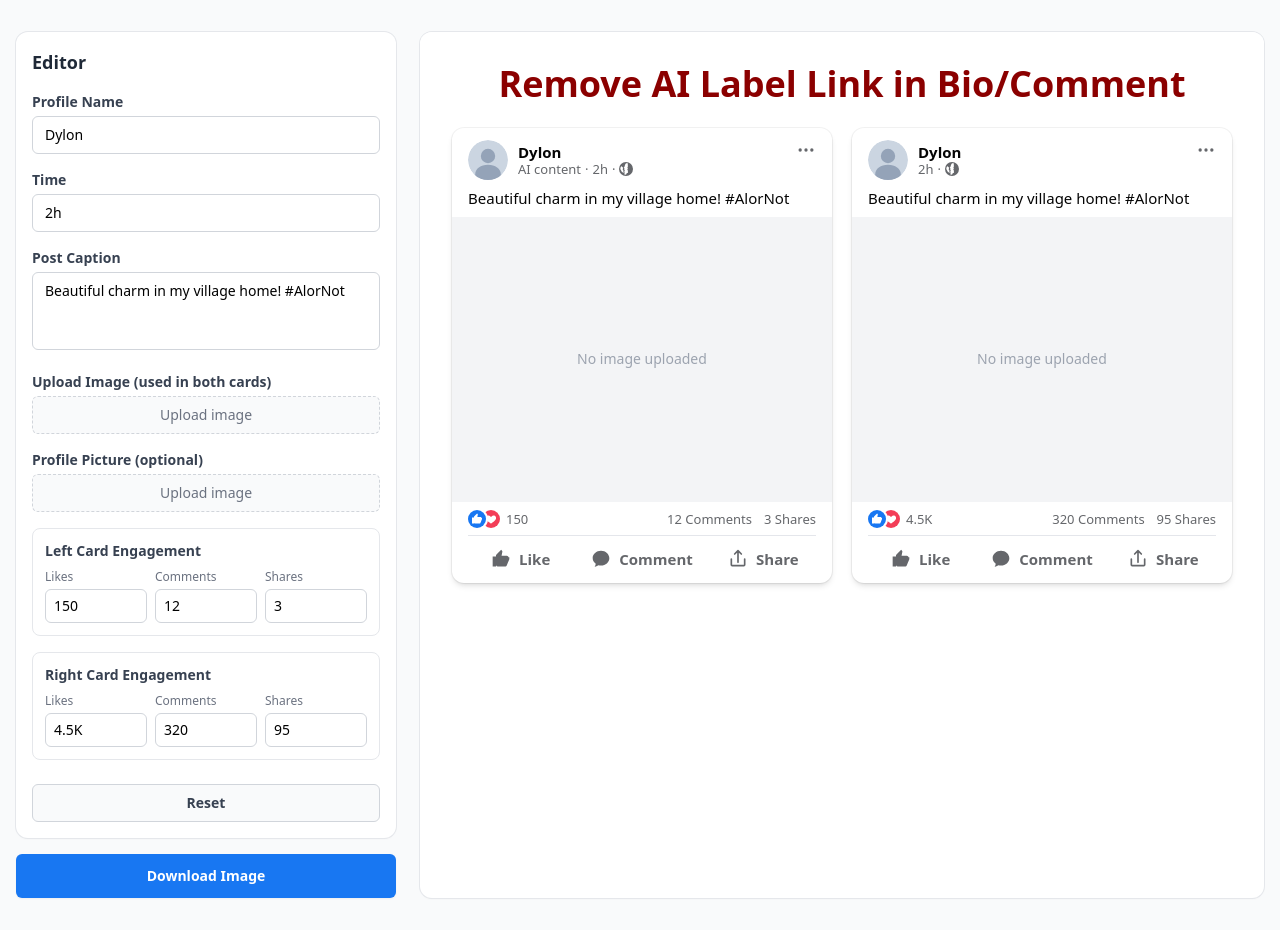
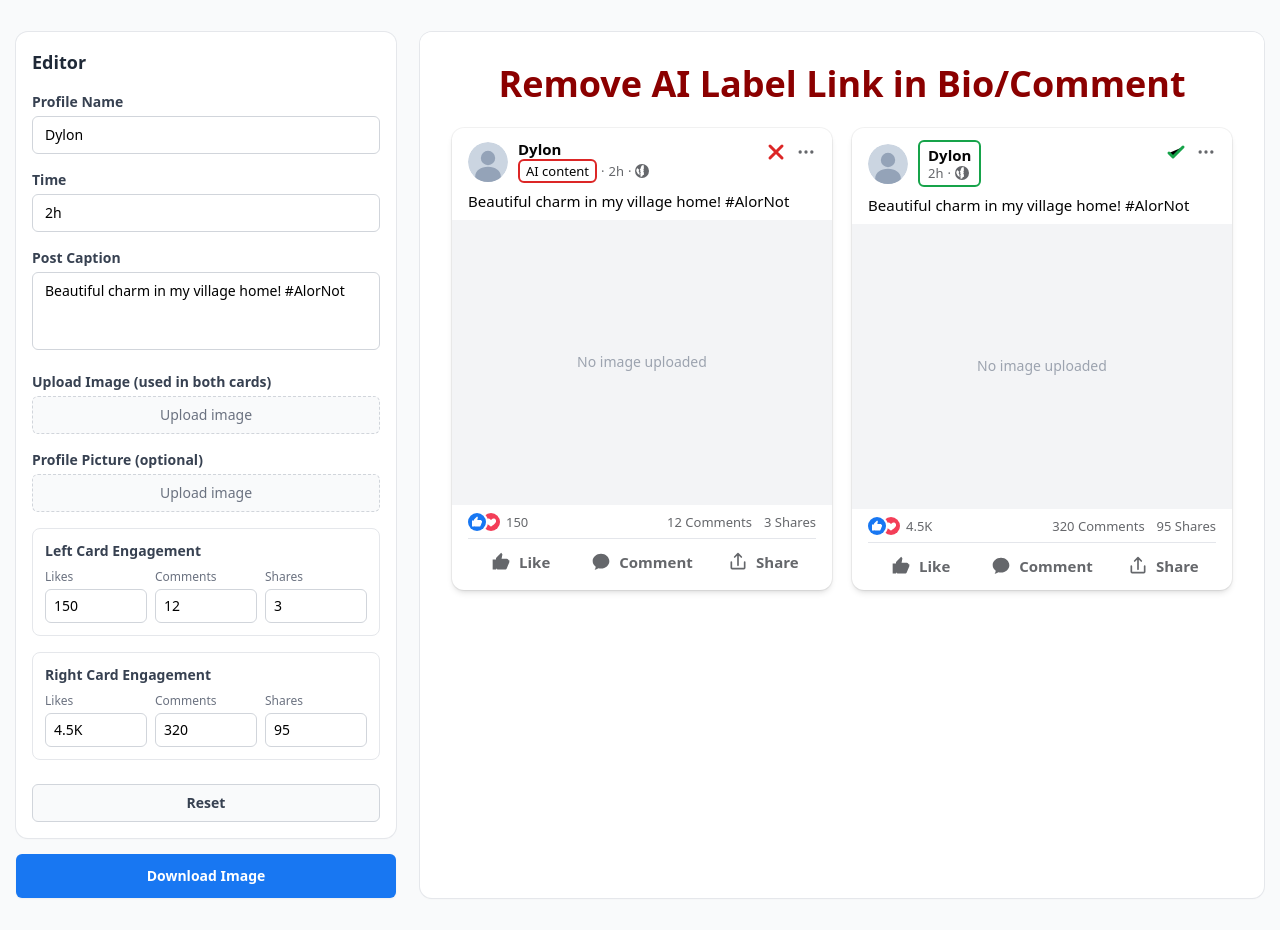
Before and after one commit to ailabelremove/fb-before-after-generator, a Next.js app: page / in a window 1280 px wide. Built offline with nearby package versions, Linux system fonts and the light colour scheme.

Commit message:
Update FacebookPostCard.tsx

```diff
--- a/components/FacebookPostCard.tsx
+++ b/components/FacebookPostCard.tsx
@@ -36,28 +36,40 @@ export default function FacebookPostCard({
               className="object-cover"
             />
           </div>
+
+          {isLeft ? (
             <div className="leading-tight">
               <p className="text-[15px] font-semibold text-[#050505]">{profileName}</p>
               <div className="flex items-center gap-1 text-[13px] text-[#65676B]">
-              {isLeft && (
-                <>
-                  <span>AI content</span>
+                <span className="rounded-md border-2 border-red-600 px-1.5 py-0.5 font-medium text-[#050505]">
+                  AI content
+                </span>
                 <span>·</span>
-                </>
-              )}
                 <span>{time}</span>
                 <span>·</span>
-              <svg viewBox="0 0 16 16" className="h-3.5 w-3.5 fill-[#65676B]">
-                <path d="M8 0a8 8 0 100 16A8 8 0 008 0zM1.5 8a6.47 6.47 0 011.06-3.56c.36.5.94 1.1 1.67 1.34.03.57.2 1.02.5 1.34-.3.28-.5.68-.5 1.13 0 .62.37 1.13.9 1.36-.1.28-.16.6-.16.94 0 .8.34 1.5.87 1.98A6.5 6.5 0 011.5 8zm6.5 6.47a6.49 6.49 0 01-2.23-.4c.4-.4.66-.98.66-1.62 0-.58-.22-1.06-.55-1.42.4-.24.68-.66.68-1.16 0-.5-.28-.92-.68-1.16.2-.24.34-.56.34-.94 0-.66-.42-1.16-1-1.4.5-.3.94-.76 1.16-1.34A6.48 6.48 0 018 1.5c.9 0 1.75.2 2.5.55-.34.4-.56.9-.56 1.45 0 .5.2.95.5 1.28-.5.2-.86.66-.86 1.22 0 .5.3.9.7 1.14-.44.3-.72.8-.72 1.36 0 .6.32 1.12.8 1.4-.14.4-.22.84-.22 1.3 0 .34.04.66.12.97a6.5 6.5 0 01-1.26.3z"/>
-              </svg>
+                <GlobeIcon />
               </div>
             </div>
+          ) : (
+            <div className="rounded-md border-2 border-green-600 px-2 py-1 leading-tight">
+              <p className="text-[15px] font-semibold text-[#050505]">{profileName}</p>
+              <div className="flex items-center gap-1 text-[13px] text-[#65676B]">
+                <span>{time}</span>
+                <span>·</span>
+                <GlobeIcon />
               </div>
-        <svg viewBox="0 0 24 24" className="h-5 w-5 fill-[#65676B]">
+            </div>
+          )}
+        </div>
+
+        <div className="flex items-center gap-2">
+          {isLeft ? <CrossMark /> : <CheckMark />}
+          <svg viewBox="0 0 24 24" className="h-5 w-5 shrink-0 fill-[#65676B]">
             <circle cx="5" cy="12" r="2" />
             <circle cx="12" cy="12" r="2" />
             <circle cx="19" cy="12" r="2" />
           </svg>
+        </div>
       </div>
 
       {/* Caption */}
@@ -116,3 +128,27 @@ export default function FacebookPostCard({
     </div>
   );
 }
+
+function GlobeIcon() {
+  return (
+    <svg viewBox="0 0 16 16" className="h-3.5 w-3.5 shrink-0 fill-[#65676B]">
+      <path d="M8 0a8 8 0 100 16A8 8 0 008 0zM1.5 8a6.47 6.47 0 011.06-3.56c.36.5.94 1.1 1.67 1.34.03.57.2 1.02.5 1.34-.3.28-.5.68-.5 1.13 0 .62.37 1.13.9 1.36-.1.28-.16.6-.16.94 0 .8.34 1.5.87 1.98A6.5 6.5 0 011.5 8zm6.5 6.47a6.49 6.49 0 01-2.23-.4c.4-.4.66-.98.66-1.62 0-.58-.22-1.06-.55-1.42.4-.24.68-.66.68-1.16 0-.5-.28-.92-.68-1.16.2-.24.34-.56.34-.94 0-.66-.42-1.16-1-1.4.5-.3.94-.76 1.16-1.34A6.48 6.48 0 018 1.5c.9 0 1.75.2 2.5.55-.34.4-.56.9-.56 1.45 0 .5.2.95.5 1.28-.5.2-.86.66-.86 1.22 0 .5.3.9.7 1.14-.44.3-.72.8-.72 1.36 0 .6.32 1.12.8 1.4-.14.4-.22.84-.22 1.3 0 .34.04.66.12.97a6.5 6.5 0 01-1.26.3z" />
+    </svg>
+  );
+}
+
+function CrossMark() {
+  return (
+    <svg viewBox="0 0 24 24" className="h-6 w-6 shrink-0 stroke-red-600 stroke-[3]">
+      <path d="M6 6l12 12M18 6L6 18" strokeLinecap="round" />
+    </svg>
+  );
+}
+
+function CheckMark() {
+  return (
+    <svg viewBox="0 0 24 24" className="h-6 w-6 shrink-0 stroke-green-600 stroke-[3]">
+      <path d="M5 13l4 4L19 7" strokeLinecap="round" strokeLinejoin="round" />
+    </svg>
+  );
+}
```
Lines whose indentation alone changed are shown as unchanged.
